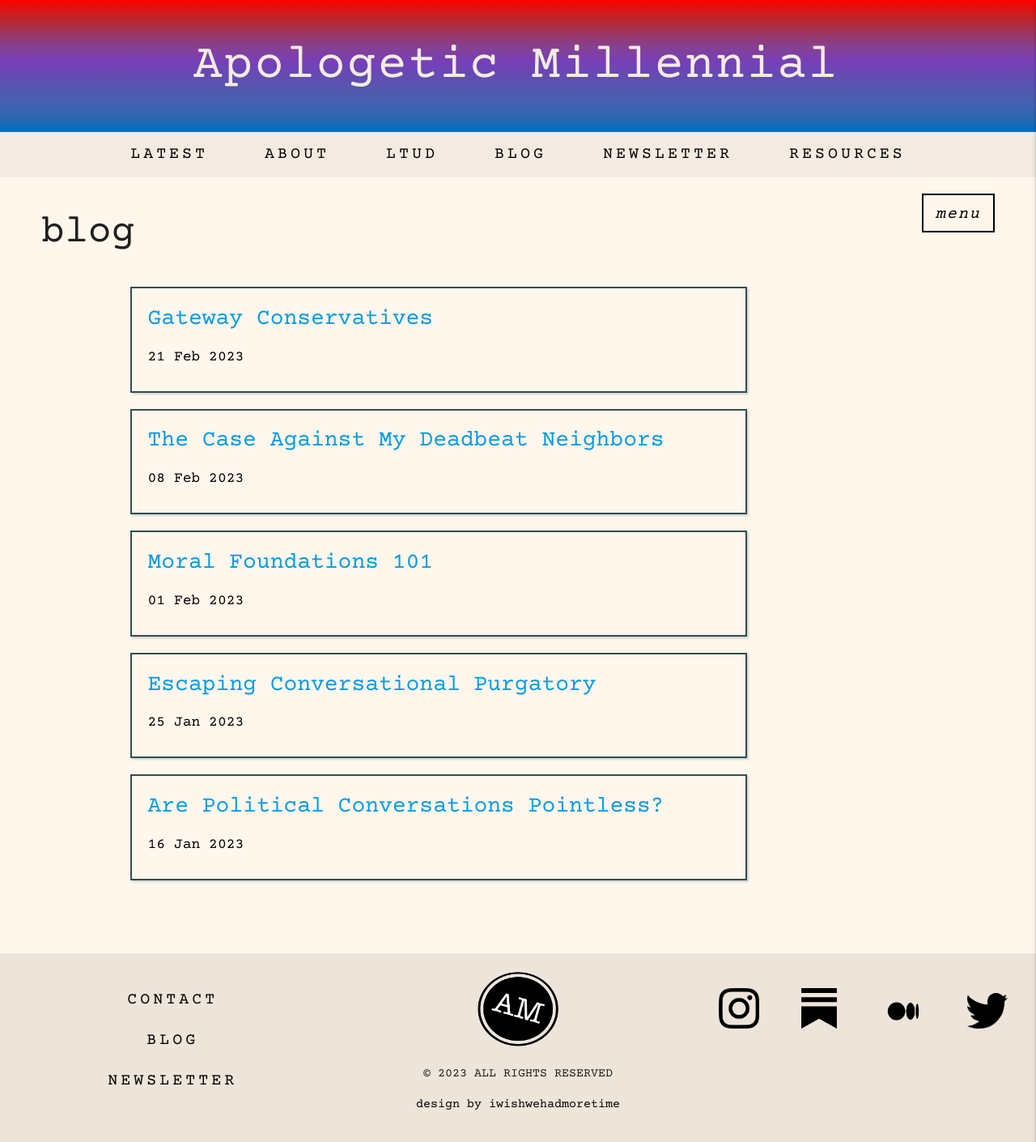
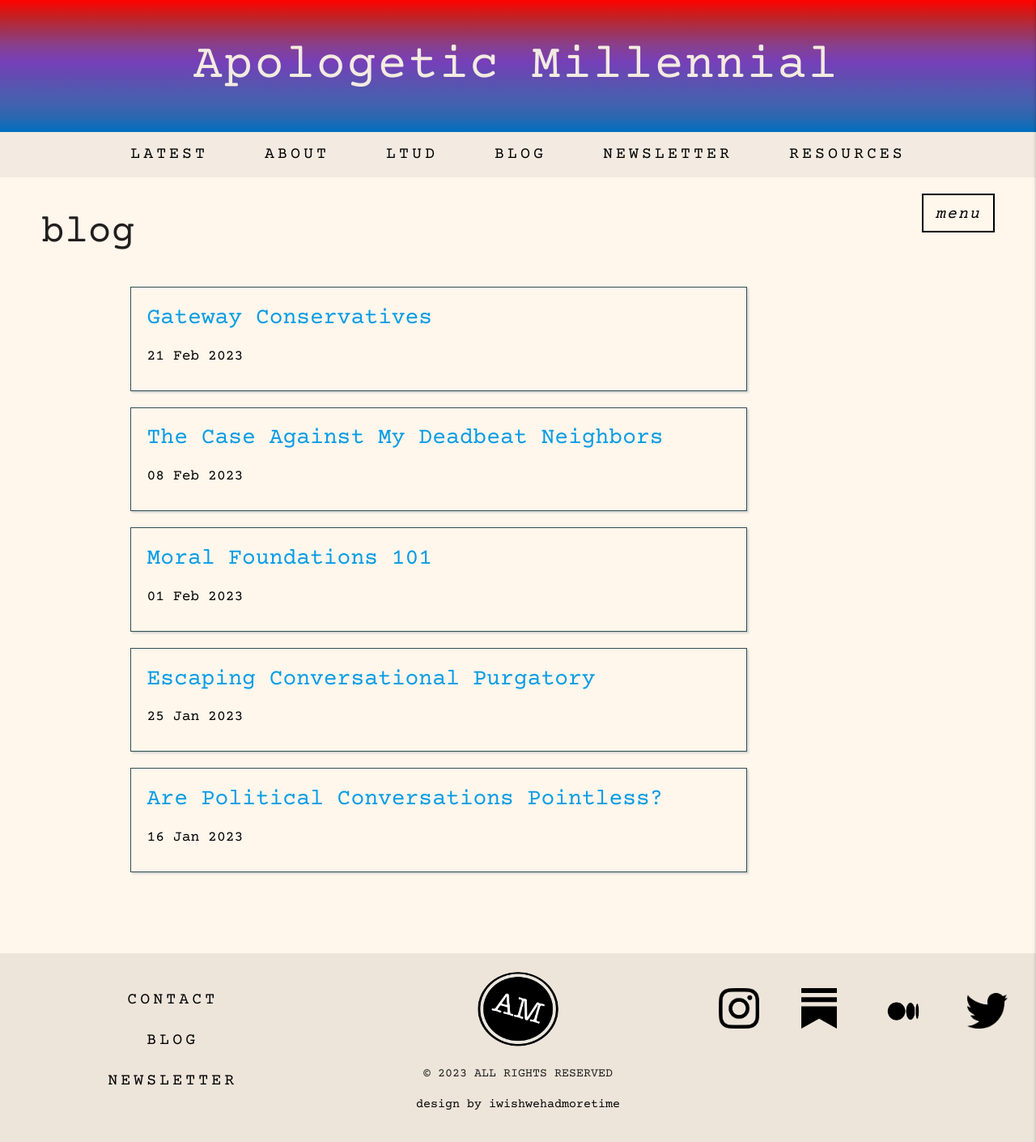
Before and after one commit to khiciste/apologetic_millennial, a Jekyll site: the page built from blog/index.html, in a window 1280 px wide. Shown: the whole page at 81% size. Built offline with Jekyll 4.4.1, drawn with Linux system fonts in a browser that asks for light colours; some web fonts are replaced.

Commit message:
border on preview cards

```diff
--- a/styles/style.css
+++ b/styles/style.css
@@ -407,7 +407,7 @@ main li {
   background-color: rgb(255, 246, 236);
   padding: 0 20px 10px 20px;
   margin-bottom: 20px;
-  border: 2px solid darkslategrey;
+  border: 1.5px solid darkslategrey;
   box-shadow: 2px 2px 2px lightgrey;
   transition:
     transform 250ms linear,
```
